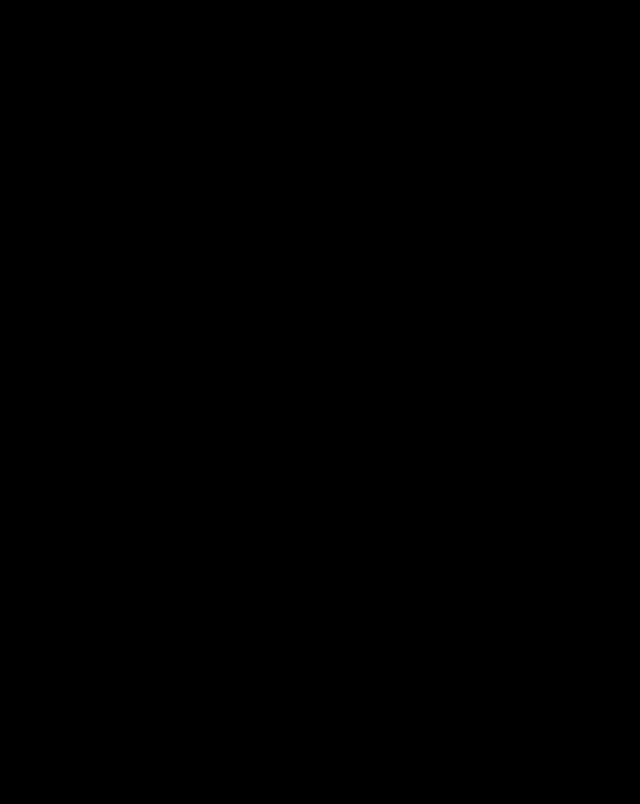
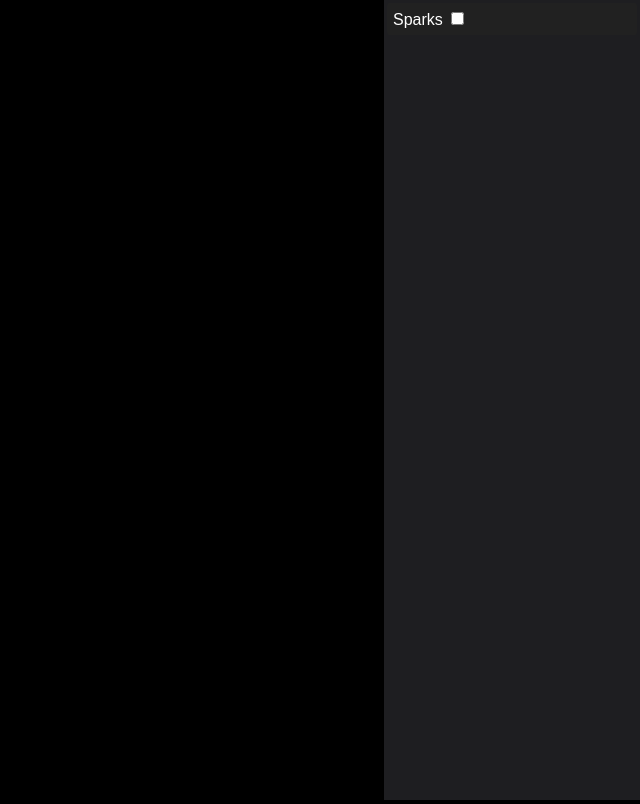
Before and after one commit to Mimolet/Canvas_learning, a plain HTML site: page my_canvas/smoke/index.html in a window 1280 px wide. Shown: the whole page, without its empty margins (640-1280 px from the left). Drawn offline with Linux system fonts and the light colour scheme.

Commit message:
Ajout d'une interface de gestion. Toggle de l'affichage des sparks.

```diff
--- a/my_canvas/smoke/canvas.js
+++ b/my_canvas/smoke/canvas.js
@@ -20,15 +20,23 @@ const getDistance = (x1, y1, x2, y2) => {
   return Math.sqrt(Math.pow(xDistance, 2) + Math.pow(yDistance, 2))
 }
 
+// HTML INTERFACE
+
+let isThereSparks = false
+const sparksCheckbox = document.querySelector("#sparks")
+sparksCheckbox.addEventListener("change", function () {
+  isThereSparks = this.checked
+})
+
 //CANVAS
 const canvas = document.querySelector("canvas")
-canvas.width = window.innerWidth
+canvas.width = (window.innerWidth * 8) / 10
 canvas.height = window.innerHeight
 const c = canvas.getContext("2d")
 
 //WINDOW
 window.addEventListener("resize", () => {
-  canvas.width = window.innerWidth
+  canvas.width = (window.innerWidth * 8) / 10
   canvas.height = window.innerHeight
 })
 
@@ -42,7 +50,9 @@ window.addEventListener("mousemove", (event) => {
   mouse.y = event.clientY
 })
 window.addEventListener("click", (event) => {
-  fires.push(new Fire(mouse.x, mouse.y))
+  if (mouse.x < canvas.width) {
+    fires.push(new Fire(mouse.x, mouse.y))
+  }
 })
 
 //OBJECT
@@ -127,7 +137,13 @@ function Flame(x, y, radius, color) {
 
     this.color.changeColor(-3, 0, 0)
 
-    this.sparks.forEach((s) => s.update())
+    // A voir si c'est intelligent de mettre ça là.
+    // Dans l'absolu, je suis pas convaincu du bien-fondé de la chose.
+    // Mais tout de suite c'est le plus simple.
+    if (isThereSparks) {
+      this.sparks.forEach((s) => s.update())
+    }
+
     this.draw()
   }
   this.draw = () => {
@@ -208,11 +224,10 @@ const animate = () => {
 
   now = Date.now()
   elapsed = now - then
-
   if (elapsed > fpsInterval) {
     then = now - (elapsed % fpsInterval)
 
-    c.clearRect(0, 0, innerWidth, innerHeight)
+    c.clearRect(0, 0, canvas.width, canvas.height)
     fires.forEach((fire) => animateFlames(fire.flames, fire.x, fire.y))
   }
 }
@@ -235,7 +250,7 @@ const animateFlames = (flames, oX, oY) => {
     if (Math.random() > 0.999 && flame.sparks.length < 2) {
       const sX = randomInt(oX - 10, oX + 10)
       const sY = randomInt(oY - 10, oY + 10)
-      // flame.sparks.push(new Spark(sX, sY, 1, flame.color))
+      flame.sparks.push(new Spark(sX, sY, 1, flame.color))
     }
     flame.sparks.forEach((spark) => {
       // Si l'étincelle sort de l'écran
@@ -249,4 +264,4 @@ const animateFlames = (flames, oX, oY) => {
 }
 
 init()
-startAnimating(40)
+startAnimating(60)
--- a/my_canvas/smoke/index.html
+++ b/my_canvas/smoke/index.html
@@ -2,17 +2,45 @@
 <html lang="en">
   <head>
     <meta charset="UTF-8" />
-    <title>canvas Resize</title>
+    <title>Flamme</title>
     <style type="text/css">
       body {
         margin: 0;
         overflow: hidden;
         background-color: black;
+        flex-direction: row;
+        font-family: Arial, Helvetica, sans-serif;
+        color: white;
+      }
+      canvas {
+        flex: 8;
+      }
+      #container {
+        display: flex;
+      }
+      #interface {
+        flex: 2;
+        background-color: #1e1e21;
+      }
+      .section {
+        border-radius: 3px;
+        background-color: #212121;
+        flex: 1;
+        padding: 6px;
+        margin: 3px;
       }
     </style>
   </head>
   <body>
-    <canvas></canvas>
+    <div id="container">
+      <canvas></canvas>
+      <div id="interface">
+        <div class="section">
+          <label for="sparks">Sparks</label>
+          <input type="checkbox" id="sparks" name="isThereSparks" value="false" />
+        </div>
+      </div>
+    </div>
     <script src="canvas.js"></script>
   </body>
 </html>
```
